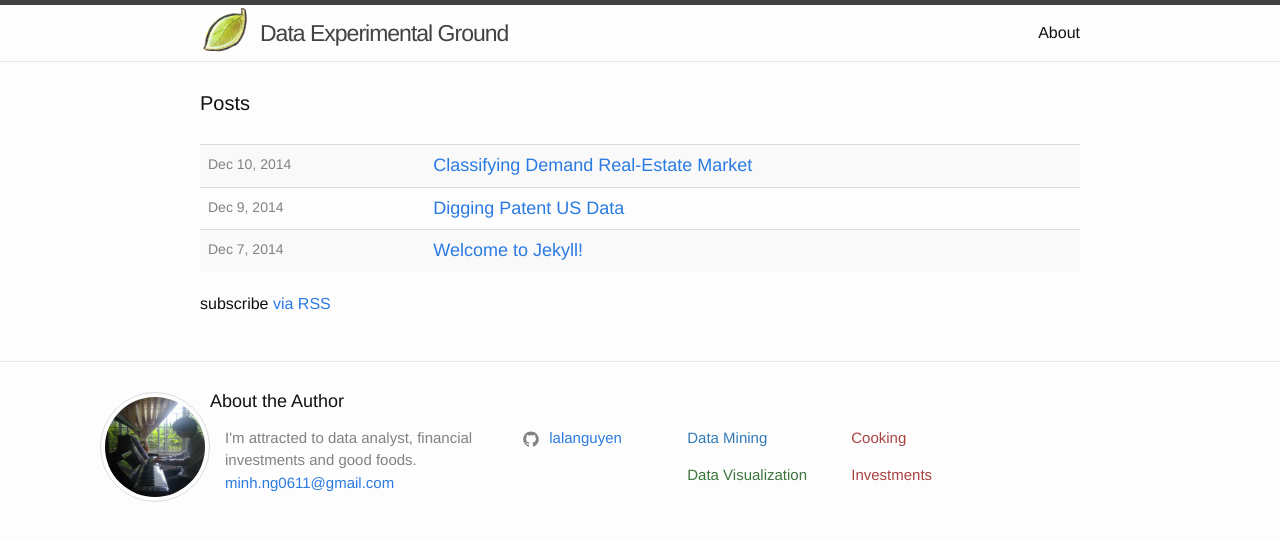
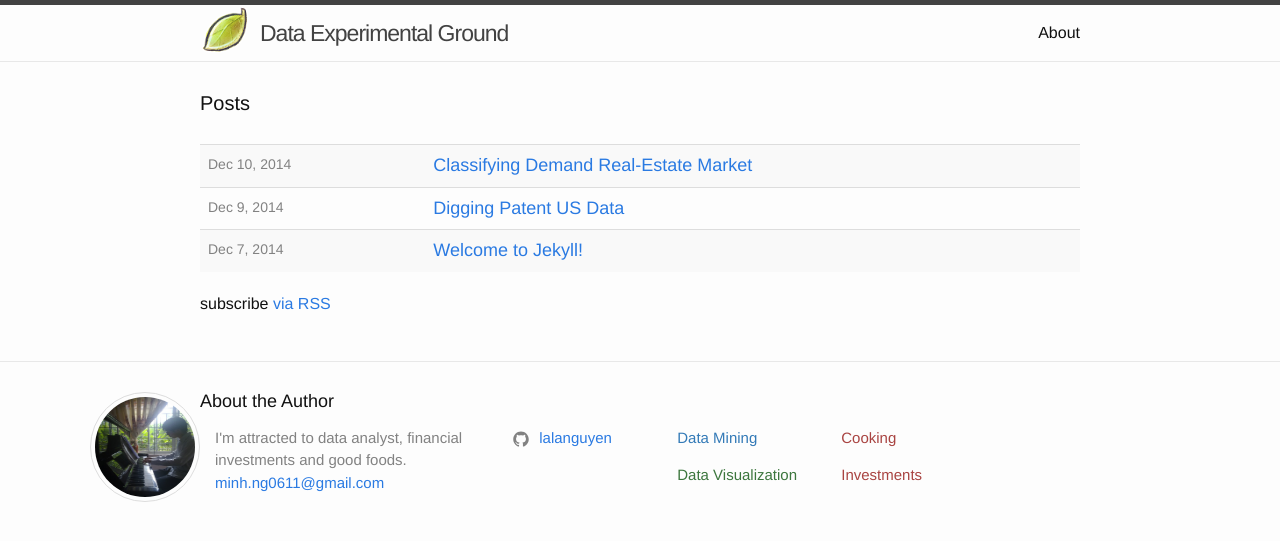
Before and after one commit to LalaNguyen/lalanguyen.github.io, a Jekyll site: the page built from index.html, in a window 1280 px wide. Shown: the top 541 px of the page. Built offline with Jekyll 4.4.1, drawn with Linux system fonts in a browser that asks for light colours.

Commit message:
change layout v2

```diff
--- a/_sass/_layout.scss
+++ b/_sass/_layout.scss
@@ -105,7 +105,7 @@
   width: 110px;
   height: 110px;
   float:left;
-  margin-left:100px;
+  margin-left:90px;
 
   -webkit-border-radius: 50%; /* Can also be 55px */
   -moz-border-radius: 50%;
```
